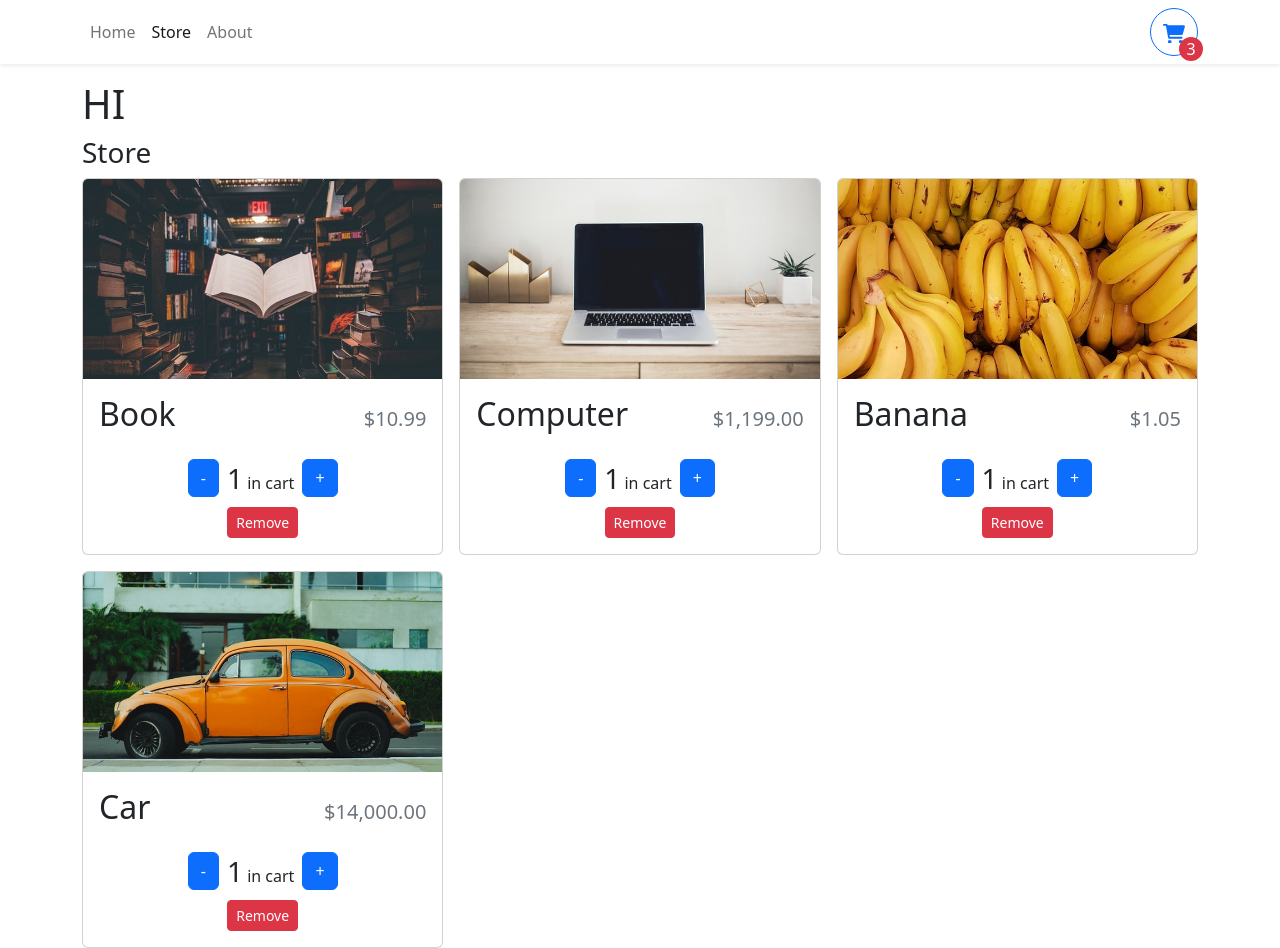
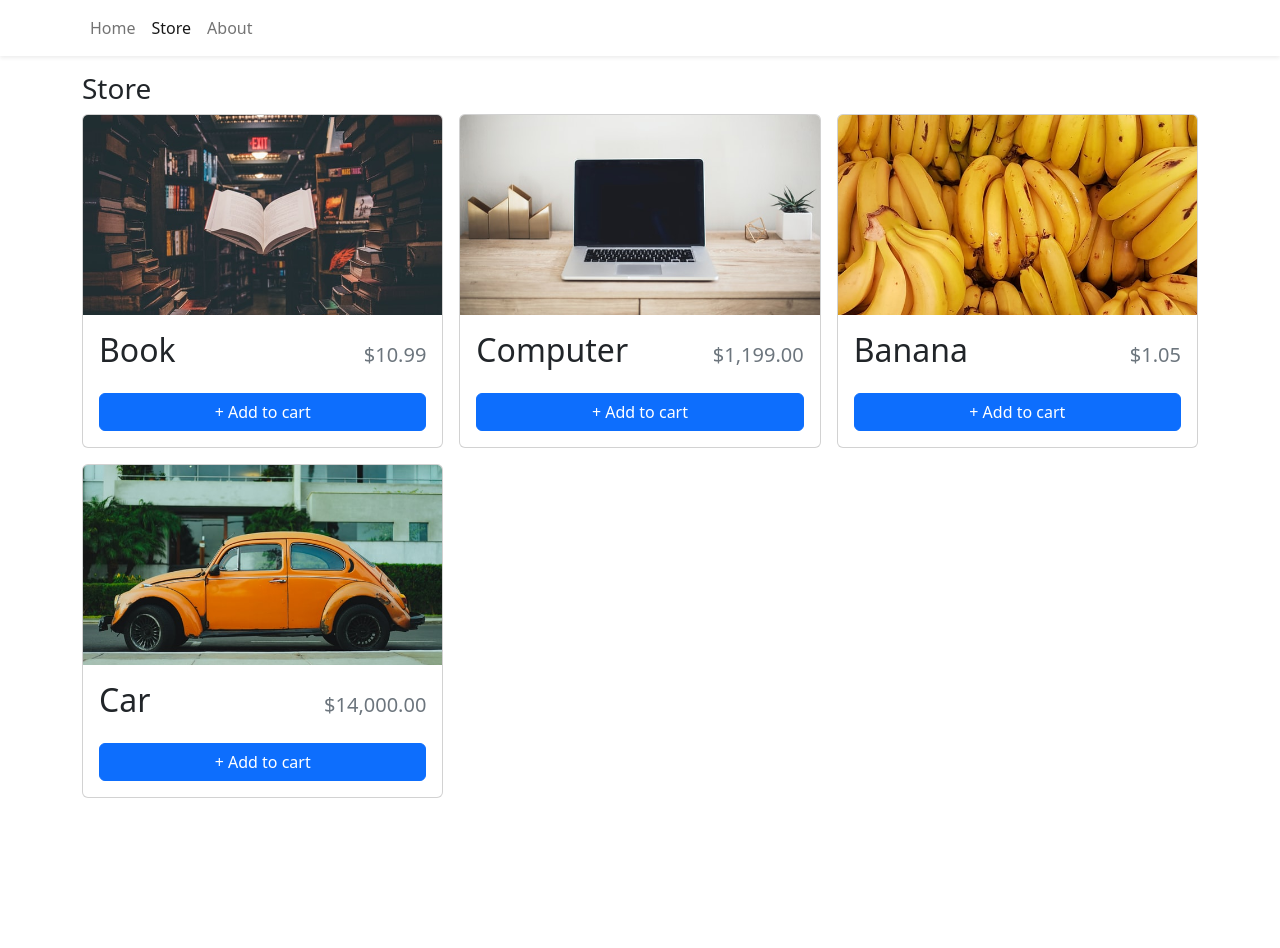
Before and after one commit to Soyebmahir/ShoppingCart-with-ReactTYPESCRIPT, a React (Vite) app: page /store in a window 1280 px wide. After the commit the page ends 800 px from the top, so only its background shows below. Built offline with nearby package versions, Linux system fonts and the light colour scheme.

Commit message:
finishing touch

```diff
--- a/src/App.tsx
+++ b/src/App.tsx
@@ -14,7 +14,7 @@ function App() {
     <ShoppingCartProvider>
       <Navbar></Navbar>
       <Container>
-        <h1>HI</h1>
+
         <Routes>
           <Route path="/" element={<Home />}></Route>
           <Route path="/store" element={<Store />}></Route>
--- /dev/null
+++ b/src/component/CartItem.tsx
@@ -0,0 +1,37 @@
+import { Button, Stack } from "react-bootstrap";
+import { useShoppingCart } from "../contest/ShoppingCartContext";
+import storeItems from "../data/items.json"
+import formateCurrency from "../utilities/formateCurrency";
+
+type CartItemProps = {
+    id: number
+    quantity: number
+}
+
+const CartItem = ({ id, quantity }: CartItemProps) => {
+    const { removeFromCart } = useShoppingCart()
+    const item = storeItems.find(i => i.id === id)
+    if (item == null) return null
+
+    return (
+        <Stack direction="horizontal" gap={2} className="d-flex align-items-center">
+            <img src={item.imgUrl}
+                style={{ width: '125px', height: '75px', objectFit: 'cover' }} />
+            <div className="me-auto">
+                <div>
+                    {item.name}{quantity > 1 && (
+                        <span className="text-muted" style={{ fontSize: '.65rem' }}>x{quantity}</span>
+                    )}
+                </div>
+                <div className="text-muted" style={{ fontSize: '.75rem' }}>
+                    {formateCurrency(item.price)}
+                </div>
+            </div>
+            <div>{formateCurrency(item.price * quantity)} </div>
+            <Button variant="outline-danger" size="sm" onClick={() => removeFromCart(item.id)}>&times;</Button>
+
+        </Stack>
+    );
+};
+
+export default CartItem;
--- a/src/component/Navbar.tsx
+++ b/src/component/Navbar.tsx
@@ -1,7 +1,9 @@
-import { Button, Container, Nav, Navbar  as NavbarBS} from "react-bootstrap"
+import { Button, Container, Nav, Navbar as NavbarBS } from "react-bootstrap"
 import { NavLink } from "react-router-dom";
+import { useShoppingCart } from "../contest/ShoppingCartContext";
 
 const Navbar = () => {
+  const { openCart, cartQuantity } = useShoppingCart()
   return (
     <NavbarBS sticky="top" className="bg-white shadow-sm mb-3">
       <Container>
@@ -10,8 +12,11 @@ const Navbar = () => {
           <Nav.Link to="store" as={NavLink} >Store</Nav.Link>
           <Nav.Link to="about" as={NavLink}>About</Nav.Link>
         </Nav>
+
+        {cartQuantity > 0 && (
           <Button
-          style={{width:'3rem', height:'3rem', position:"relative"}}
+            onClick={openCart}
+            style={{ width: '3rem', height: '3rem', position: "relative" }}
             variant="outline-primary"
             className="rounded-circle"
           >
@@ -22,21 +27,24 @@ const Navbar = () => {
             >
               <path d="M96 0C107.5 0 117.4 8.19 119.6 19.51L121.1 32H541.8C562.1 32 578.3 52.25 572.6 72.66L518.6 264.7C514.7 278.5 502.1 288 487.8 288H170.7L179.9 336H488C501.3 336 512 346.7 512 360C512 373.3 501.3 384 488 384H159.1C148.5 384 138.6 375.8 136.4 364.5L76.14 48H24C10.75 48 0 37.25 0 24C0 10.75 10.75 0 24 0H96zM128 464C128 437.5 149.5 416 176 416C202.5 416 224 437.5 224 464C224 490.5 202.5 512 176 512C149.5 512 128 490.5 128 464zM512 464C512 490.5 490.5 512 464 512C437.5 512 416 490.5 416 464C416 437.5 437.5 416 464 416C490.5 416 512 437.5 512 464z" />
             </svg>
+
             <div className="rounded-circle bg-danger d-flex justify-content-center aligh-items-center"
               style={{
-                color:"white",
-                width:"1.5rem",
-                height:"1.5rem",
-                position:"absolute",
-                bottom:"0",
-                right:"0",
-                transform:"translate(25%,25%)"
+                color: "white",
+                width: "1.5rem",
+                height: "1.5rem",
+                position: "absolute",
+                bottom: "0",
+                right: "0",
+                transform: "translate(25%,25%)"
 
               }}
             >
-             3
+              {cartQuantity}
             </div>
+
           </Button>
+        )}
 
       </Container>
     </NavbarBS>
--- /dev/null
+++ b/src/component/ShoppingCart.tsx
@@ -0,0 +1,38 @@
+import { Offcanvas, Stack } from "react-bootstrap";
+import { useShoppingCart } from "../contest/ShoppingCartContext";
+import formateCurrency from "../utilities/formateCurrency";
+import CartItem from "./CartItem";
+import storeItems from '../data/items.json'
+type ShoppingCartProps = {
+    isOpen: boolean
+}
+
+const ShoppingCart = ({ isOpen }: ShoppingCartProps) => {
+    const { closeCart, cartItems } = useShoppingCart()
+    return (
+        <Offcanvas show={isOpen} onHide={closeCart} placement="end">
+            <Offcanvas.Header closeButton>
+                <Offcanvas.Title>CART</Offcanvas.Title>
+            </Offcanvas.Header>
+            <Offcanvas.Body>
+                <Stack gap={3}>
+                    {cartItems.map(item => (
+                        <CartItem key={item.id} {...item}></CartItem>
+                    ))}
+
+                    <div className="ms-auto fw-bold fs-5">
+                        Total{" "}
+                        {formateCurrency(
+                            cartItems.reduce((total,cartItem)=>{
+                                const item=storeItems.find(i=>i.id === cartItem.id)
+                                return total +(item?.price || 0)* cartItem.quantity
+                            },0)
+                        )}
+                    </div>
+                </Stack>
+            </Offcanvas.Body>
+        </Offcanvas>
+    );
+};
+
+export default ShoppingCart;
--- a/src/component/StoreItem.tsx
+++ b/src/component/StoreItem.tsx
@@ -1,4 +1,5 @@
 import { Button, Card } from "react-bootstrap"
+import { useShoppingCart } from "../contest/ShoppingCartContext"
 import formateCurrency from "../utilities/formateCurrency"
 
 type StoreItemProps = {
@@ -9,7 +10,8 @@ type StoreItemProps = {
 }
 
 const StoreItem = ({ id, name, price, imgUrl }: StoreItemProps) => {
-    const quantity = 1
+    const {getItemQuantity,increaseCartQuantity,decreaseCartQuantity,removeFromCart}=useShoppingCart()
+    let quantity = getItemQuantity(id)
     return (
         <Card>
             <Card.Img variant="top" src={imgUrl} height="200px" style={{ objectFit: "cover" }} />
@@ -19,15 +21,15 @@ const StoreItem = ({ id, name, price, imgUrl }: StoreItemProps) => {
                     <span className="ms-2 text-muted">{formateCurrency(price)}</span>
                 </Card.Title>
                 <div className="mt-auto">
-                    {quantity === 0 ? <Button className="w-100">+ Add to cart</Button>: <div className="d-flex align-items-center flex-column" style={{gap:'.5rem'}}>
+                    {quantity === 0 ? <Button className="w-100" onClick={()=>increaseCartQuantity(id)}>+ Add to cart</Button>: <div className="d-flex align-items-center flex-column" style={{gap:'.5rem'}}>
                         <div className="d-flex align-items-center justify-content-center " style={{gap:'.5rem'}}>
-                            <Button>-</Button>
+                            <Button onClick={()=>decreaseCartQuantity(id)}>-</Button>
                             <div>
                                 <span className="fs-3">{quantity}</span> in cart
                             </div>
-                            <Button>+</Button>
+                            <Button onClick={()=>increaseCartQuantity(id)}>+</Button>
                         </div>
-                        <Button variant="danger" className=" btn-sm">Remove</Button>
+                        <Button onClick={()=>removeFromCart(id)} variant="danger" className=" btn-sm">Remove</Button>
                         </div>}
 
                 </div>
--- a/src/contest/ShoppingCartContext.tsx
+++ b/src/contest/ShoppingCartContext.tsx
@@ -1,4 +1,6 @@
 import React, { createContext, useContext, useState } from "react"
+import ShoppingCart from "../component/ShoppingCart"
+import useLocalStorage from "../hooks/useLocalStorage"
 
 type ShoppingCartProviderPros = {
     children: React.ReactNode
@@ -10,10 +12,14 @@ type CartItem = {
 }
 
 type ShoppingCartContext = {
+    openCart:()=>void
+    closeCart:()=>void
     getItemQuantity: (id: number) => number
     increaseCartQuantity: (id: number) => void
     decreaseCartQuantity: (id: number) => void
     removeFromCart: (id: number) => void
+    cartQuantity:number
+    cartItems:CartItem[]
 }
 
 const ShoppingCartContext = createContext({} as ShoppingCartContext)
@@ -25,7 +31,13 @@ export function useShoppingCart() {
 
 export function ShoppingCartProvider({ children }: ShoppingCartProviderPros) {
 
-    const [cartItems, setCartItems] = useState<CartItem[]>([])
+    const [isOpen, setIsOpen] = useState(false)
+    const [cartItems, setCartItems] = useLocalStorage<CartItem[]>("shopping-cart",[])
+
+    const cartQuantity = cartItems.reduce((quantity,item) => item.quantity + quantity,0)
+
+    const openCart =()=>setIsOpen(true)
+    const closeCart =()=>setIsOpen(false)
 
     function getItemQuantity(id: number) {
         return cartItems.find(item => item.id === id)?.quantity || 0
@@ -70,13 +82,19 @@ export function ShoppingCartProvider({ children }: ShoppingCartProviderPros) {
     }
     return (
         <ShoppingCartContext.Provider
-        value={{
-            getItemQuantity,
-            increaseCartQuantity,
-            decreaseCartQuantity,
-            removeFromCart
+            value={{
+                getItemQuantity,
+                increaseCartQuantity,
+                decreaseCartQuantity,
+                removeFromCart,
+                openCart,
+                closeCart,
+                cartItems,
+                cartQuantity
+
             }}>
             {children}
+            <ShoppingCart isOpen={isOpen}></ShoppingCart>
         </ShoppingCartContext.Provider>
     )
 }
--- /dev/null
+++ b/src/hooks/useLocalStorage.tsx
@@ -0,0 +1,21 @@
+import { useEffect, useState } from "react";
+
+
+function useLocalStorage<T>(key: string, initialvalue: T | (() => T)) {
+    const [value, setvalue] = useState<T>(() => {
+        const jsonValue = localStorage.getItem(key)
+        if (jsonValue != null) return JSON.parse(jsonValue)
+
+        if (typeof initialvalue === "function") {
+            return (initialvalue as () => T)()
+        } else{
+            return initialvalue
+        }
+    })
+    useEffect(()=> {
+        localStorage.setItem(key, JSON.stringify(value))
+    },[key,value])
+    return [value, setvalue] as [typeof value, typeof setvalue]
+};
+
+export default useLocalStorage;
```
Lines whose indentation alone changed are shown as unchanged.
